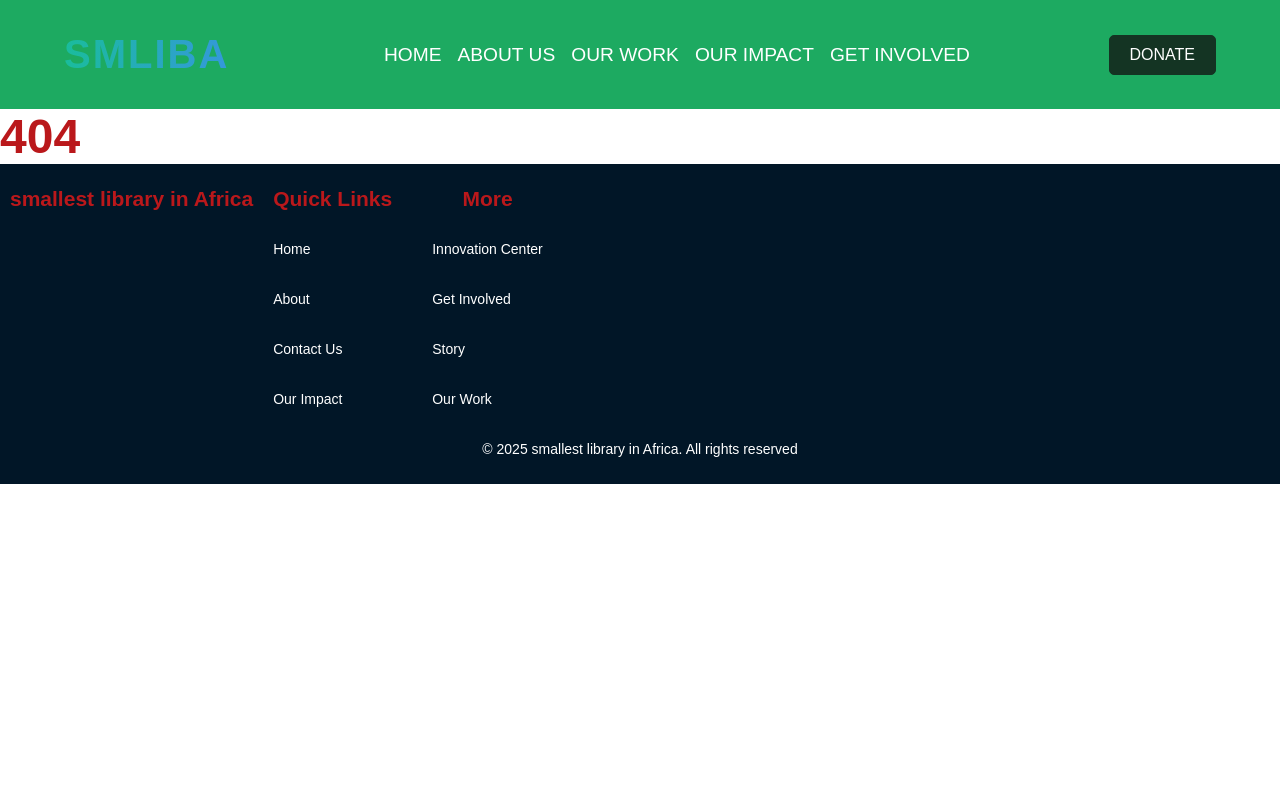
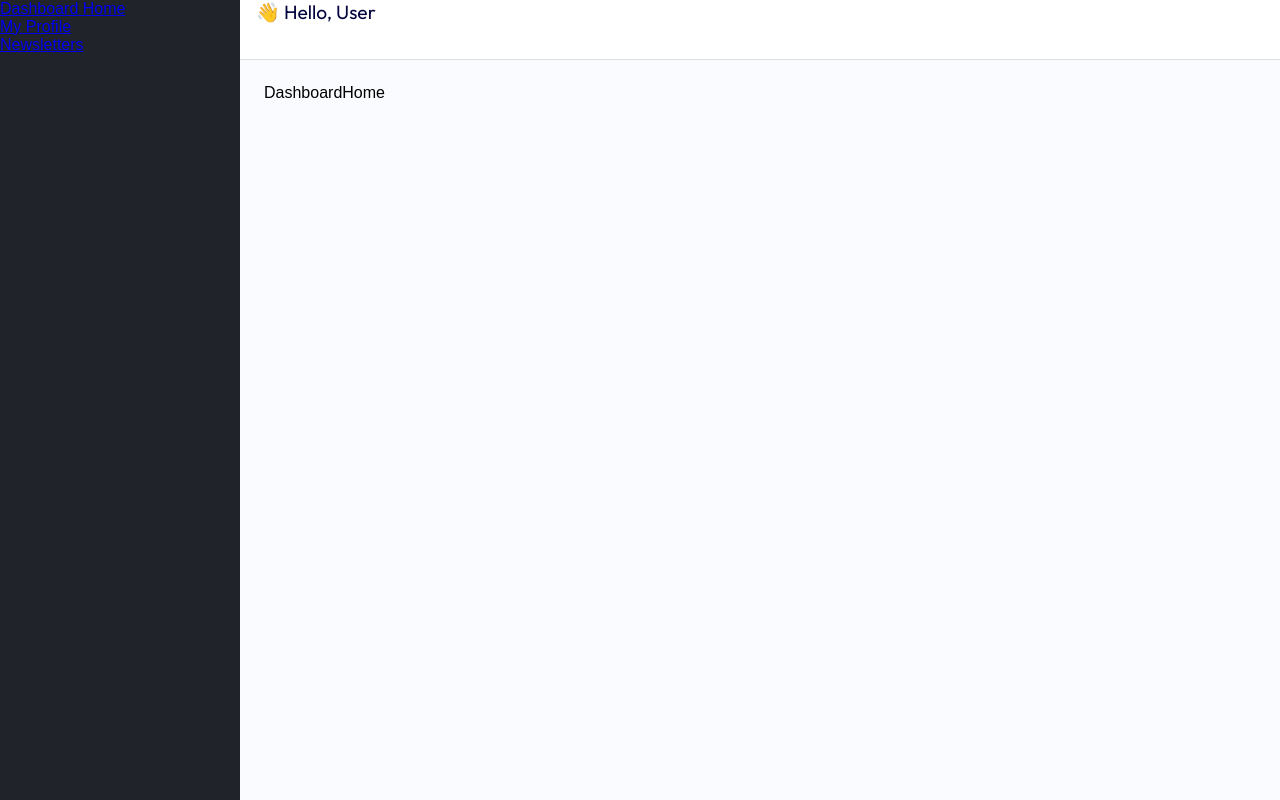
Before and after one commit to SoftNetinnovationlabs/smallestlibraryinafrica, a React (Vite) app in the folder frontend/: page /dashboard in a window 1280 px wide. Built offline with nearby package versions, Linux system fonts and the light colour scheme; a web font is replaced by a local one.

Commit message:
adds dashboard

```diff
--- a/frontend/src/App.jsx
+++ b/frontend/src/App.jsx
@@ -5,6 +5,10 @@ import Footer from './components/Footer/Footer';
 import VolunteerDetails from './components/VolunteerDetails/VolunteerDetails';
 import VolunteerExperience from './components/VolunteerExperience/VolunteerExperience';
 import VolunteerConsent from './components/VolunteerConsent/VolunteerConsent';
+import Dashboard from './Pages/Dashboard/dashboard';
+import DashboardHome from './Pages/Dashboard/DashboardHome.jsx';
+import Profile from './Pages/Dashboard/Profile';
+import Newsletters from './Pages/Dashboard/Newsletters.jsx';
 import Auth from './components/Auth/Auth';
 import Home from './Pages/Home/Home';
 import About from './Pages/About/About';
@@ -15,7 +19,7 @@ const App = () => {
 
   const hideLayoutPaths = ['/register', "/volunteer-details", '/volunteer-experience', '/volunteer-consent'];
 
-  const hideLayout = hideLayoutPaths.includes(location.pathname);
+  const hideLayout = hideLayoutPaths.includes(location.pathname) || location.pathname.startsWith("/dashboard");
 
   return (
     <div className="App">
@@ -26,12 +30,17 @@ const App = () => {
         <Route path='/about' element={<About />} />
         <Route path='/our-work' element={<h1>Our work under development</h1>} />
         <Route path='/our-impact' element={<h1>Our impact under development</h1>} />
+        <Route path='/register' element={<Auth />} />
         <Route path="/volunteer-details" element={<VolunteerDetails />} />
         <Route path="/volunteer-experience" element={<VolunteerExperience />} />
         <Route path="/volunteer-consent" element={<VolunteerConsent />} />
-        <Route path='/register' element={<Auth />} />
-        <Route path='/dashboard' element={<h1>404</h1>} />
 
+        {/* Dashboard with nested routes */}
+        <Route path='/dashboard' element={<Dashboard />}>
+          <Route index element={<DashboardHome />} />
+          <Route path='profile' element={<Profile />} />
+          <Route path='newsletters' element={<Newsletters />} />
+        </Route>
       </Routes>
 
       {!hideLayout && <Footer />}
--- /dev/null
+++ b/frontend/src/Pages/Dashboard/Dashboard.css
@@ -0,0 +1,34 @@
+.dashboard {
+    display: flex;
+    min-height: 100vh;
+    background-color: #f5f7fb;
+    font-family: 'Segoe UI', sans-serif;
+  }
+
+  /* Sidebar */
+  .dashboard > .sidebar {
+    width: 240px;
+    background-color: #20232a;
+    color: white;
+  }
+
+  /* Main container beside sidebar */
+  .dashboard-main {
+    flex: 1;
+    display: flex;
+    flex-direction: column;
+  }
+
+  /* Top navigation */
+  .dashboard-main > .navigation {
+    height: 60px;
+    background-color: #ffffff;
+    border-bottom: 1px solid #e0e0e0;
+  }
+
+  /* Main content */
+  .dashboard-main > .main {
+    flex: 1;
+    padding: 1.5rem;
+    background-color: #f9fbff;
+  }
--- /dev/null
+++ b/frontend/src/Pages/Dashboard/Dashboard.jsx
@@ -0,0 +1,21 @@
+import React from 'react'
+import { Outlet } from 'react-router-dom'
+import Sidebar from './_subComponents/Sidebar/Sidebar'
+import Navigation from './_subComponents/Navigation/Navigation'
+import './Dashboard.css'
+
+const Dashboard = () => {
+  return (
+    <div className="dashboard">
+      <Sidebar />
+      <div className="dashboard-main">
+        <Navigation />
+        <main className="main">
+          <Outlet /> {/* Nested route content goes here */}
+        </main>
+      </div>
+    </div>
+  )
+}
+
+export default Dashboard
--- /dev/null
+++ b/frontend/src/Pages/Dashboard/DashboardHome.jsx
@@ -0,0 +1,9 @@
+import React from 'react'
+
+const DashboardHome = () => {
+  return (
+    <div>DashboardHome</div>
+  )
+}
+
+export default DashboardHome
--- /dev/null
+++ b/frontend/src/Pages/Dashboard/Newsletters.jsx
@@ -0,0 +1,9 @@
+import React from 'react'
+
+const Newsletters = () => {
+  return (
+    <div>Newsletters</div>
+  )
+}
+
+export default Newsletters
--- /dev/null
+++ b/frontend/src/Pages/Dashboard/Profile.jsx
@@ -0,0 +1,9 @@
+import React from 'react'
+
+const Profile = () => {
+  return (
+    <div>Profile</div>
+  )
+}
+
+export default Profile
--- /dev/null
+++ b/frontend/src/Pages/Dashboard/_subComponents/Navigation/Navigation.jsx
@@ -0,0 +1,12 @@
+import React from 'react';
+import { useAuth } from '../../../../components/Auth/Context/Auth.context';
+import './Navigation.css';
+const Navigation = () => {
+    const { user } = useAuth();
+    return (
+      <div className="navigation">
+        <p style={{ marginLeft: '1rem' }}>👋 Hello, {user?.name || 'User'}</p>
+      </div>
+    );
+  };
+  export default Navigation;
--- /dev/null
+++ b/frontend/src/Pages/Dashboard/_subComponents/Sidebar/Sidebar.jsx
@@ -0,0 +1,13 @@
+import { Link } from 'react-router-dom'
+
+const Sidebar = () => (
+  <div className="sidebar">
+    <ul>
+      <li><Link to="/dashboard">Dashboard Home</Link></li>
+      <li><Link to="/dashboard/profile">My Profile</Link></li>
+      <li><Link to="/dashboard/newsletters">Newsletters</Link></li>
+    </ul>
+  </div>
+)
+
+export default Sidebar
--- a/frontend/src/components/Auth/Auth.css
+++ b/frontend/src/components/Auth/Auth.css
@@ -53,8 +53,9 @@
     padding: 15px 5px;
     width: 100%;
     max-width: 400px;
-    border: 2px solid blue;
+    border: 1px solid #F3F4F6FF;
     border-radius: 10px;
+    background: #F3F4F6FF;
 }
 .btn__primary{
     background: #000;
```
Also changed, not shown: frontend/src/Pages/Dashboard/_subComponents/Main/Main.jsx (added, +9 -0 lines), frontend/src/Pages/Dashboard/_subComponents/Navigation/Navigation.css (added).
